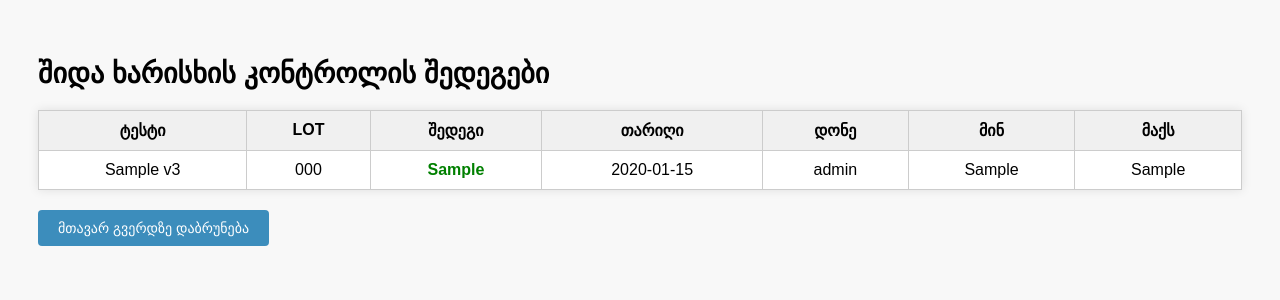
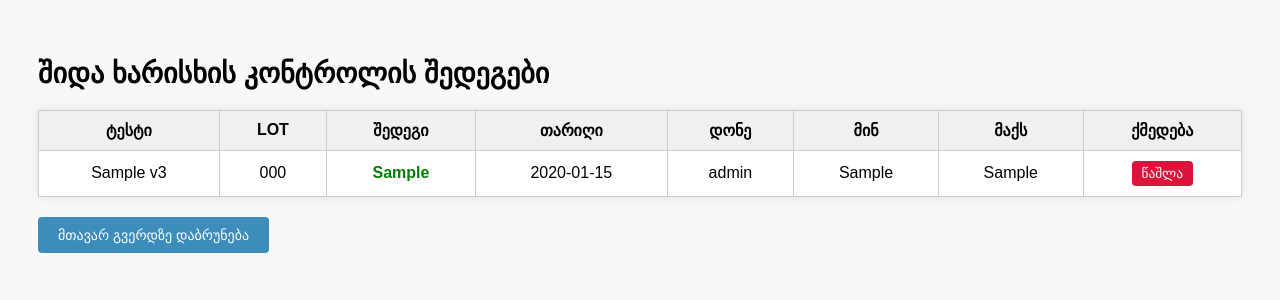
Before and after one commit to Mariammushku/lis-flask, a Flask app: page /results in a window 1280 px wide. Shown: the top 300 px of the page. Run offline with Flask 3, Linux system fonts and the light colour scheme; tables that the repository leaves empty hold one stand-in row (values such as "Sample post").

Commit message:
Fix Flask name bug

```diff
--- a/app.py
+++ b/app.py
@@ -107,6 +107,12 @@ def home():
 def results():
     all_results = TestResult.query.all()
     return render_template('results.html', results=all_results)
+@app.route('/delete/<int:result_id>', methods=['GET', 'POST'])
+def delete_result(result_id):
+    result = TestResult.query.get_or_404(result_id)
+    db.session.delete(result)
+    db.session.commit()
+    return redirect(url_for('view_results'))
 
 # ბაზის შექმნა
 if __name__ == '__main__':  # ← ← ← ← ← აქ იყო შეცდომა
--- a/templates/results.html
+++ b/templates/results.html
@@ -66,6 +66,19 @@
             color: red;
             font-weight: bold;
         }
+
+        .delete-button {
+            background-color: crimson;
+            color: white;
+            border: none;
+            padding: 5px 10px;
+            border-radius: 4px;
+            cursor: pointer;
+        }
+
+        .delete-button:hover {
+            background-color: darkred;
+        }
     </style>
 </head>
 <body>
@@ -81,6 +94,7 @@
                 <th>დონე</th>
                 <th>მინ</th>
                 <th>მაქს</th>
+                <th>ქმედება</th>
             </tr>
         </thead>
         <tbody>
@@ -95,6 +109,11 @@
                 <td>{{ result.level }}</td>
                 <td>{{ result.min }}</td>
                 <td>{{ result.max }}</td>
+                <td>
+                    <form method="POST" action="{{ url_for('delete_result', result_id=result.id) }}" onsubmit="return confirm('დარწმუნებული ხარ, რომ გინდა წაშლა?');">
+                        <button type="submit" class="delete-button">წაშლა</button>
+                    </form>
+                </td>
             </tr>
             {% endfor %}
         </tbody>
```
